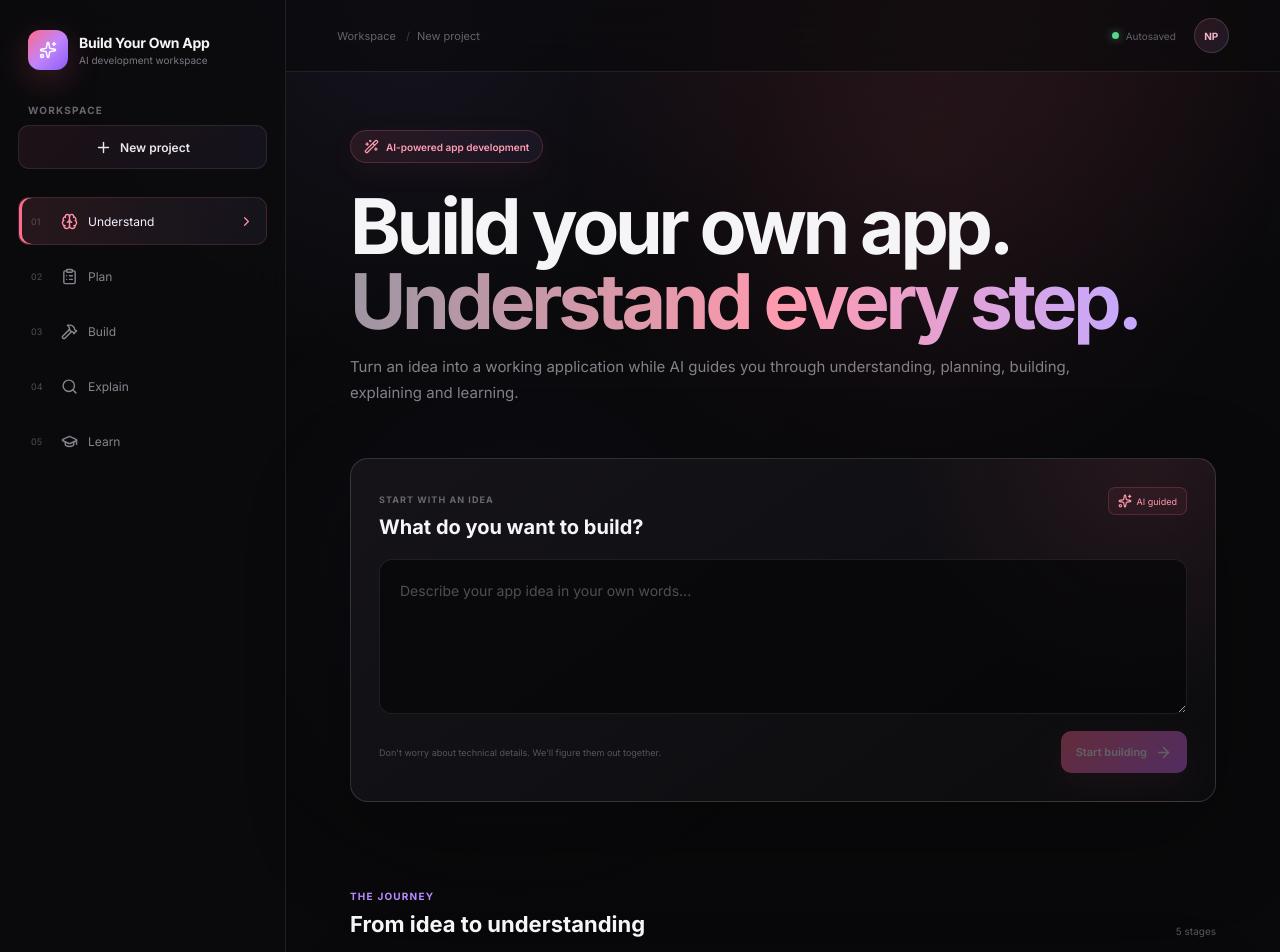
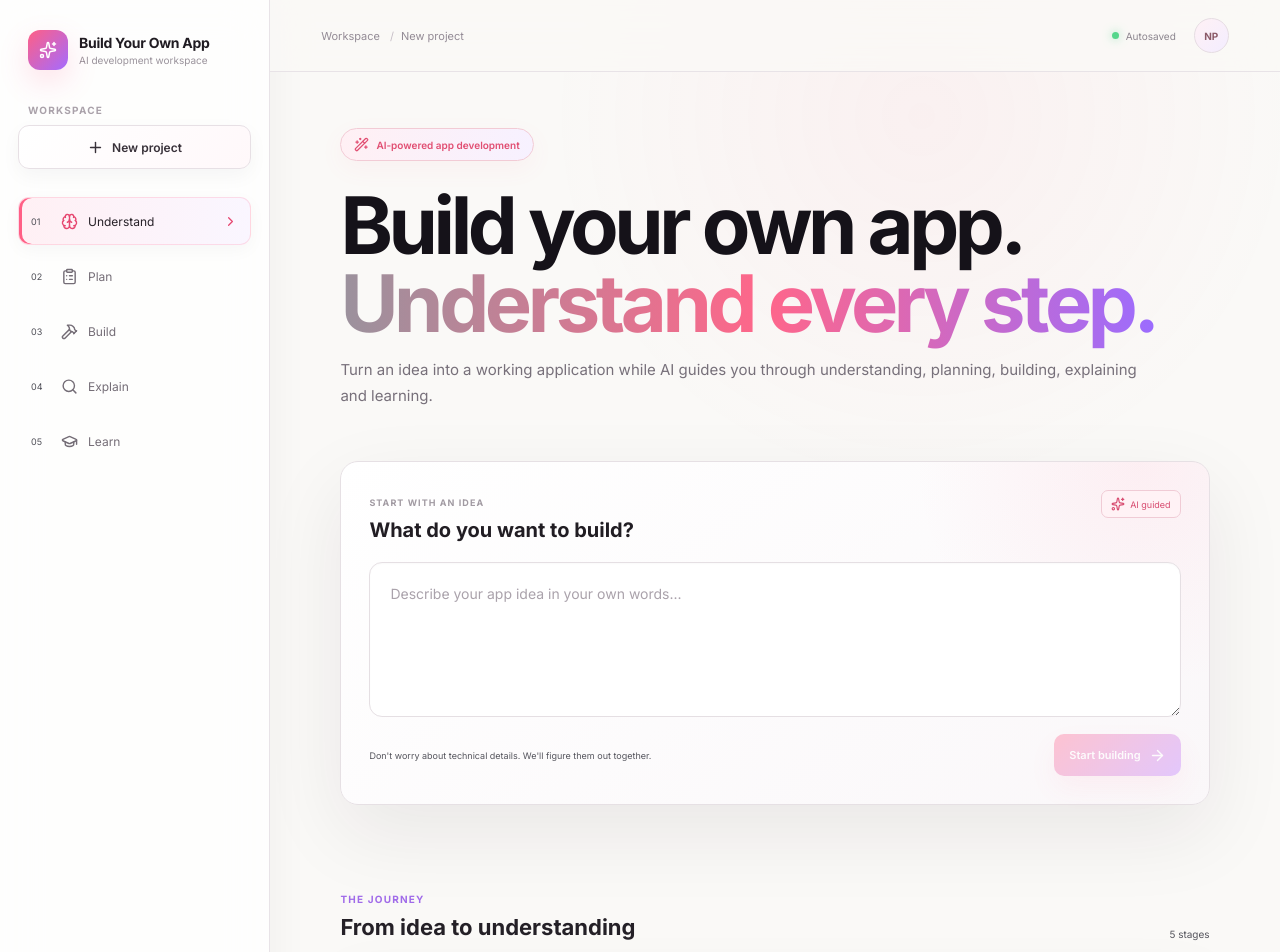
Before and after one commit to nayathra/build-your-own-app, a React (Vite) app in the folder frontend/: page / in a window 1280 px wide. Shown: the top 952 px of the page. Built offline with nearby package versions, Linux system fonts and the light colour scheme.

Commit message:
Switch UI to premium light theme

```diff
--- a/frontend/src/App.css
+++ b/frontend/src/App.css
@@ -1885,3 +1885,450 @@ body::before {
     padding: 18px;
   }
 }
+
+
+/* =========================================================
+   FINAL LIGHT / PREMIUM UI
+   Full-width Lovable-inspired workspace treatment.
+   UI-only override: no application logic changed.
+   ========================================================= */
+
+:root {
+  --bg: #faf9f7;
+  --surface: #ffffff;
+  --surface-soft: #f7f5f2;
+  --surface-tint: #fff7f9;
+  --ink: #18151b;
+  --ink-soft: #4e4852;
+  --muted: #77717a;
+  --muted-2: #9b949d;
+  --border-light: #e8e3e7;
+  --pink: #ff5f85;
+  --pink-dark: #e64770;
+  --violet: #9b6cff;
+  --green: #36b878;
+}
+
+body {
+  color: var(--ink);
+  background:
+    radial-gradient(circle at 78% 0%, rgba(255, 120, 151, .12), transparent 25%),
+    radial-gradient(circle at 42% 4%, rgba(155, 108, 255, .08), transparent 24%),
+    #faf9f7;
+}
+
+body::before {
+  opacity: .55;
+  background-image:
+    linear-gradient(rgba(24,21,27,.028) 1px, transparent 1px),
+    linear-gradient(90deg, rgba(24,21,27,.028) 1px, transparent 1px);
+  background-size: 48px 48px;
+  mask-image: linear-gradient(to bottom, black, transparent 82%);
+}
+
+.app-shell {
+  width: 100%;
+  min-height: 100vh;
+  background:
+    radial-gradient(circle at 72% 9%, rgba(255,95,133,.055), transparent 25%),
+    #faf9f7;
+}
+
+.sidebar {
+  width: 270px;
+  min-width: 270px;
+  background: rgba(255,255,255,.78);
+  border-right: 1px solid var(--border-light);
+  box-shadow: 8px 0 35px rgba(28,20,30,.035);
+  backdrop-filter: blur(22px);
+  -webkit-backdrop-filter: blur(22px);
+}
+
+.brand-mark {
+  background: linear-gradient(135deg, #ff5f85, #a46bff);
+  box-shadow: 0 12px 30px rgba(255,95,133,.18);
+}
+
+.brand-name {
+  color: #201c22;
+}
+
+.brand-caption {
+  color: #9a939b;
+}
+
+.workspace-label,
+.section-label {
+  color: #aaa2aa;
+}
+
+.new-project {
+  color: #383139;
+  border: 1px solid #e7e0e5;
+  background: linear-gradient(135deg, #fff, #fff8fa);
+  box-shadow: 0 7px 20px rgba(35,25,35,.04);
+}
+
+.new-project:hover {
+  border-color: rgba(255,95,133,.35);
+  background: #fff7f9;
+}
+
+.stage-item {
+  color: #746d76;
+}
+
+.stage-item:hover {
+  color: #3b353d;
+  background: #f8f5f7;
+}
+
+.stage-item.active {
+  color: #282229;
+  border-color: rgba(255,95,133,.18);
+  background: linear-gradient(90deg, #fff0f4, #faf6ff);
+  box-shadow: inset 3px 0 0 var(--pink), 0 5px 18px rgba(40,25,40,.035);
+}
+
+.stage-item.active svg {
+  color: var(--pink-dark);
+}
+
+.status-dot {
+  background: var(--green);
+}
+
+.main-content {
+  flex: 1 1 auto;
+  width: auto;
+  min-width: 0;
+  background: transparent;
+}
+
+.topbar {
+  width: 100%;
+  background: rgba(250,249,247,.78);
+  border-bottom: 1px solid var(--border-light);
+  backdrop-filter: blur(18px);
+  -webkit-backdrop-filter: blur(18px);
+}
+
+.breadcrumb {
+  color: #938b95;
+}
+
+.breadcrumb span {
+  color: #c5bdc5;
+}
+
+.autosave {
+  color: #8c858e;
+}
+
+.avatar {
+  color: #8b5a68;
+  border-color: #e5dce2;
+  background: linear-gradient(135deg, #fff1f5, #f3edff);
+}
+
+.content {
+  width: 100%;
+  max-width: none;
+  margin: 0;
+  padding: clamp(55px, 7vh, 88px) clamp(34px, 5.5vw, 105px) 110px;
+}
+
+.hero-section {
+  max-width: 1080px;
+  animation: reveal-up .7s cubic-bezier(.2,.7,.2,1) both;
+}
+
+.eyebrow {
+  color: #e14e72;
+  border-color: #f2cbd5;
+  background: linear-gradient(90deg, #fff0f4, #f7f1ff);
+  box-shadow: 0 8px 25px rgba(255,95,133,.06);
+}
+
+.hero-section h1 {
+  color: #151219;
+  max-width: 1120px;
+  font-size: clamp(50px, 6.2vw, 88px);
+}
+
+.hero-section h1 span {
+  background: linear-gradient(90deg, #9a929d 0%, #ff668a 52%, #9b6cff 100%);
+  -webkit-background-clip: text;
+  background-clip: text;
+  color: transparent;
+}
+
+.hero-description {
+  color: #77707a;
+  max-width: 820px;
+}
+
+.prompt-card {
+  width: 100%;
+  max-width: 1180px;
+  border: 1px solid #e6e0e4;
+  background:
+    radial-gradient(circle at 92% 0%, rgba(255,95,133,.08), transparent 26%),
+    linear-gradient(145deg, rgba(255,255,255,.98), rgba(250,247,249,.98));
+  box-shadow: 0 28px 80px rgba(35,24,35,.08);
+}
+
+.prompt-label {
+  color: #a19aa2;
+}
+
+.prompt-header h2 {
+  color: #211d23;
+}
+
+.prompt-badge {
+  color: #d84d71;
+  border-color: #f0cbd5;
+  background: #fff2f5;
+}
+
+.prompt-card textarea {
+  color: #262128;
+  border-color: #e5dfe3;
+  background: #fff;
+  box-shadow: inset 0 1px 2px rgba(30,20,30,.025);
+}
+
+.prompt-card textarea::placeholder {
+  color: #aaa2ab;
+}
+
+.prompt-card textarea:focus {
+  border-color: rgba(255,95,133,.45);
+  box-shadow: 0 0 0 4px rgba(255,95,133,.07), 0 15px 40px rgba(30,20,30,.06);
+}
+
+.start-button,
+.generate-button {
+  color: #fff;
+  background: linear-gradient(135deg, #ff5f85, #b66cff);
+  box-shadow: 0 12px 28px rgba(255,95,133,.20);
+}
+
+.journey {
+  width: 100%;
+  max-width: 1420px;
+}
+
+.journey-heading h3 {
+  color: #242027;
+}
+
+.journey-heading p {
+  color: #89818a;
+}
+
+.journey-grid {
+  width: 100%;
+  border-color: #e7e1e5;
+  background: #fff;
+  box-shadow: 0 20px 55px rgba(35,25,35,.055);
+}
+
+.journey-card {
+  background: #fff;
+  border-color: #ebe5e9;
+}
+
+.journey-card:hover {
+  background: linear-gradient(145deg, #fff7f9, #fbf8ff);
+  border-color: #efdce3;
+}
+
+.journey-icon {
+  color: #e85c7d;
+  border-color: #f1d8df;
+  background: linear-gradient(135deg, #fff0f4, #f6f0ff);
+}
+
+.journey-card h4 {
+  color: #29232c;
+}
+
+.journey-card p {
+  color: #827a84;
+}
+
+.working-area {
+  width: 100%;
+  max-width: 1480px;
+}
+
+.working-header h1,
+.ai-panel h2 {
+  color: #1e1921;
+}
+
+.working-header p {
+  color: #7f7780;
+}
+
+.progress-line {
+  border-color: #e7e1e5;
+  background: rgba(255,255,255,.88);
+  box-shadow: 0 15px 45px rgba(35,25,35,.045);
+}
+
+.progress-stage {
+  color: #8a828b;
+}
+
+.progress-stage.current {
+  color: #3b3038;
+  background: linear-gradient(135deg, #fff1f5, #f7f2ff);
+}
+
+.progress-stage.current > span {
+  color: #e55277;
+  border-color: #f0cbd5;
+  background: #fff2f5;
+}
+
+.ai-panel {
+  border-color: #f0d8df;
+  background:
+    radial-gradient(circle at 0% 50%, rgba(255,95,133,.08), transparent 38%),
+    linear-gradient(120deg, #fff7f9, #faf7ff);
+  box-shadow: 0 20px 60px rgba(35,25,35,.055);
+}
+
+.ai-panel-icon {
+  color: #e65377;
+  background: linear-gradient(135deg, #fff0f4, #f3edff);
+}
+
+.question-card,
+.understanding-card,
+.plan-card,
+.build-summary,
+.blueprint-list,
+.continue-row {
+  color: #2b252d;
+  border-color: #e7e1e5;
+  background: linear-gradient(145deg, #fff, #fcfafb);
+  box-shadow: 0 15px 45px rgba(35,25,35,.045);
+}
+
+.question-card h2,
+.understanding-card h3,
+.plan-card h3,
+.build-summary h2 {
+  color: #262029;
+}
+
+.question-card p,
+.understanding-card p,
+.plan-card p,
+.build-summary p {
+  color: #756d77;
+}
+
+.understanding-card > span,
+.question-number,
+.section-label {
+  color: #a06be9;
+}
+
+.feature-item,
+.build-feature,
+.blueprint-item {
+  color: #4c444e;
+  border-color: #ebe5e9;
+  background: #faf8fa;
+}
+
+.feature-check {
+  color: #e65478;
+  background: #fff0f4;
+}
+
+.selected-answer {
+  color: #a43f5d !important;
+  border-color: #efb8c8 !important;
+  background: #fff1f5 !important;
+  box-shadow: 0 0 0 3px rgba(255,95,133,.055);
+}
+
+.continue-row {
+  background: rgba(255,255,255,.88);
+}
+
+.build-progress,
+.prototype-ready {
+  border-color: #efd5de;
+  background:
+    radial-gradient(circle at 50% 0%, rgba(255,95,133,.10), transparent 42%),
+    #fff;
+  box-shadow: 0 25px 75px rgba(35,25,35,.08);
+}
+
+.build-spinner,
+.ready-icon {
+  color: #e95479;
+  background: linear-gradient(135deg, #fff0f4, #f2ecff);
+}
+
+.platform-pill {
+  color: #d74f70;
+  border-color: #f0cbd5;
+  background: #fff2f5;
+}
+
+.preview-topbar {
+  background: rgba(255,255,255,.92);
+  color: #262029;
+  border-color: #e7e1e5;
+}
+
+.preview-logo {
+  background: linear-gradient(135deg, #ff5f85, #b66cff);
+}
+
+.preview-body {
+  background:
+    radial-gradient(circle at 85% 8%, rgba(255,95,133,.10), transparent 28%),
+    radial-gradient(circle at 10% 80%, rgba(155,108,255,.07), transparent 26%),
+    #faf9f7;
+}
+
+.preview-card {
+  color: #322b34;
+  border-color: #e7e1e5;
+  background: rgba(255,255,255,.86);
+}
+
+.preview-card:hover {
+  border-color: #efcfd9;
+  background: #fff8fa;
+}
+
+.preview-card-icon {
+  color: #e65377;
+  background: #fff0f4;
+}
+
+.continue-row button,
+.next-button {
+  background: linear-gradient(135deg, #ff5f85, #b66cff);
+}
+
+@media (min-width: 1450px) {
+  .content {
+    padding-left: clamp(60px, 7vw, 130px);
+    padding-right: clamp(60px, 7vw, 130px);
+  }
+
+  .hero-section h1 {
+    font-size: clamp(62px, 5.2vw, 88px);
+  }
+}
```
